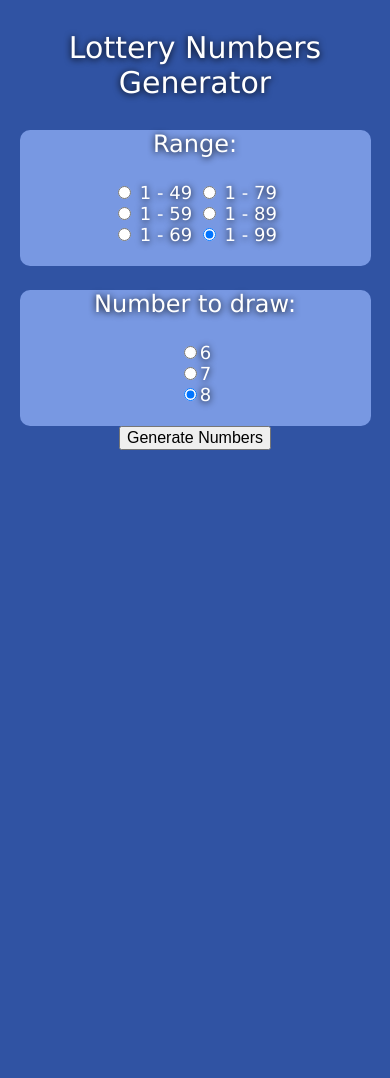
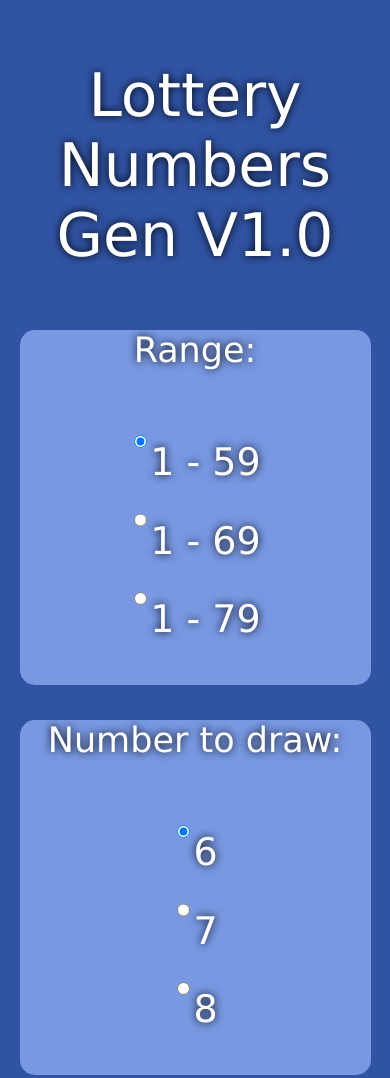
Before and after one commit to b3nThomas/lottery-numbers-generator, a plain HTML site: page index.html in a window 390 px wide. Shown: the top 1078 px of the page. Before the commit the page ends 844 px from the top, so only its background shows below. Drawn offline with Linux system fonts and the light colour scheme.

Commit message:
Add files via upload
CSS changes to fit mobile better

```diff
--- a/controller.js
+++ b/controller.js
@@ -3,7 +3,7 @@ $(document).ready(function() {
 	$('#lucky-dip').click(function() {
 		var range = $('input[type=radio][name=range]:checked').val();
 		var draw = $('input[type=radio][name=draw]:checked').val();
-		$('#yourNumbers').html(luckyDip(1, range, draw).join(" - "));
+		$('#yourNumbers').html(luckyDip(1, range, draw).join("-"));
 	});
 
 
--- a/index.html
+++ b/index.html
@@ -12,31 +12,30 @@
   <body class='shadow white'>
 
     <div id='header'>
-      <p class='center title'>Lottery Numbers Generator</p>
+      <p class='center title'>Lottery Numbers Gen V1.0</p>
     </div>
 
 
     <form id="gen-info" class='center'>
       <div class='wrapper'>
         <p class='form-label'>Range:</p>
-        <input type='radio' name='range' value='49' checked> 1 - 49
-        <input type='radio' name='range' value='79' checked> 1 - 79<br>
-        <input type='radio' name='range' value='59' checked> 1 - 59
-        <input type='radio' name='range' value='89' checked> 1 - 89<br>
-        <input type='radio' name='range' value='69' checked> 1 - 69
-        <input type='radio' name='range' value='99' checked> 1 - 99<br>
+        <input type='radio' name='range' value='59' checked='true'>1 - 59<br>
+        <input type='radio' name='range' value='69'>1 - 69<br>
+        <input type='radio' name='range' value='79'>1 - 79<br>
         <br>
       </div>
 
       <div class='wrapper'>
           <p class='form-label'>Number to draw:</p>
-          <input type='radio' name='draw' value='6' checked>6<br>
-          <input type='radio' name='draw' value='7' checked>7<br>
-          <input type='radio' name='draw' value='8' checked>8<br>
+          <input type='radio' name='draw' value='6' checked='true'>6<br>
+          <input type='radio' name='draw' value='7'>7<br>
+          <input type='radio' name='draw' value='8'>8<br>
           <br>
       </div>
 
     </form>
+
+    <br>
 
     <div style='text-align: center'>
       <button id='lucky-dip'> Generate Numbers </button><br><br>
--- a/main.css
+++ b/main.css
@@ -6,20 +6,24 @@ body {
 	width: 90vw;
 }
 
+ input[type=radio] {
+    height: 5em;
+}
+
 .center {
 	text-align: center;
 }
 
 .form-label {
-	font-size: 28px;
+	font-size: 35px;
 }
 
 .shadow {
-	text-shadow: 0 1px 7px black;
+	text-shadow: 0 0 8px black;
 }
 
 .title {
-	font-size: 34px;
+	font-size: 60px;
 }
 
 .white {
@@ -28,36 +32,17 @@ body {
 
 .wrapper {
 	background: #7898e2;
-	border-radius: 10px;
+	border-radius: 15px;
 	text-align: center;
 }
 
 
 #gen-info{
-	font-size: 22px;
+	font-size: 38px;
 }
 
 #lucky-dip {
 	display: inline-block;
-	font-size: 20px;
+	font-size: 40px;
 	margin: auto;
 }
-
-@media screen and (max-width: 600px) {
-
-	.form-label {
-		font-size: 24px;
-	}
-
-	.title {
-		font-size: 30px;
-	}
-
-	#gen-info {
-		font-size: 18px;
-	}
-
-	#lucky-dip {
-		font-size: 16px;
-	}
-}
```
